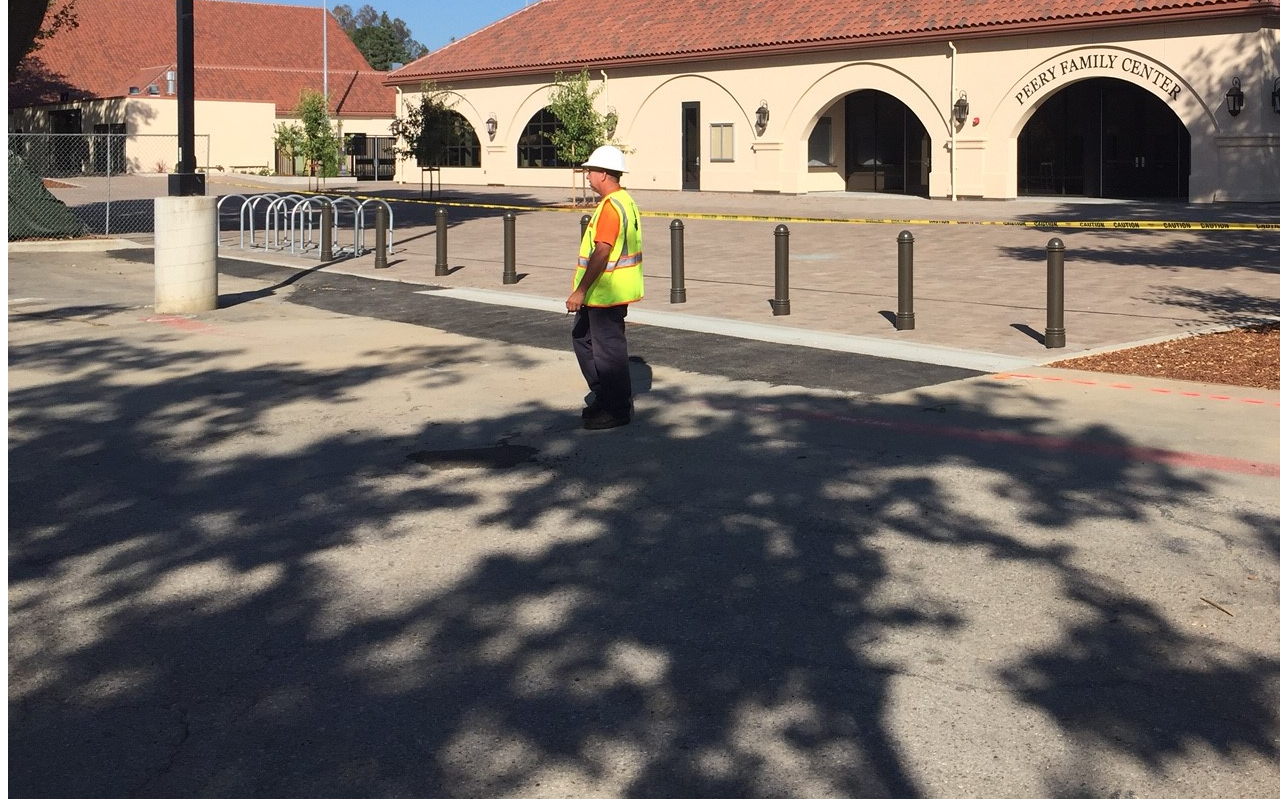
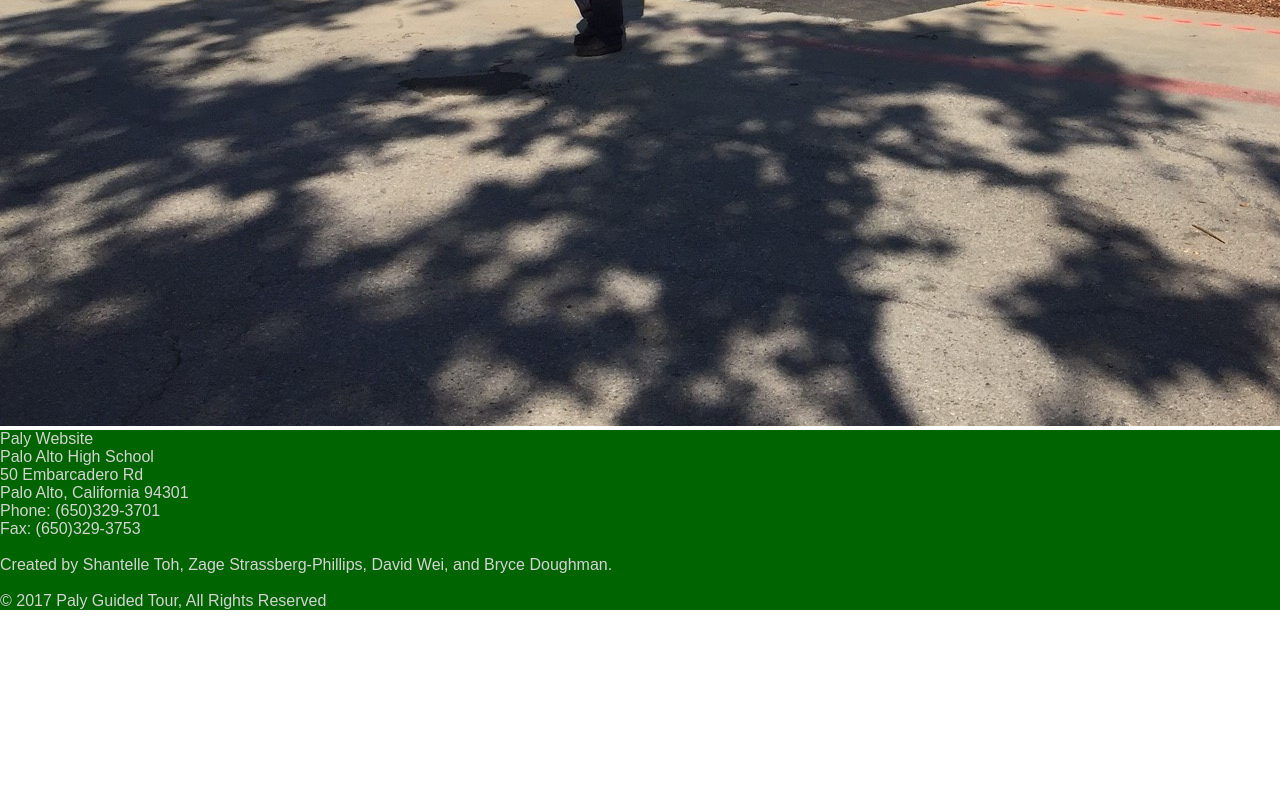
Before and after one commit to doughbryce/palyguidedtours, a plain HTML site: page index.html in a window 1280 px wide. Shown: the part 2000-2800 px from the top of the page. After the commit the page ends 2610 px from the top, so only its background shows below. Drawn offline with Linux system fonts and the light colour scheme.

Commit message:
Add files via upload

```diff
--- a/index.html
+++ b/index.html
@@ -3,14 +3,13 @@
 <head>
   <title>Paly Guided Tour</title>
   <link rel="stylesheet" type="text/css" href="styles.css">
+  <link href="https://fonts.googleapis.com/css?family=Roboto" rel="stylesheet">
 </head>
 <body>
   <header>
+    <img id="paly-logo" src="http://static1.squarespace.com/static/55d60ea5e4b031fccbb602fc/t/594e05be86e6c0244280f279/1507257329770/?format=1500w">
     <h1>PALY GUIDED TOUR</h1>
-    <img id="paly-logo" src="http://static1.squarespace.com/static/55d60ea5e4b031fccbb602fc/t/594e05be86e6c0244280f279/1507257329770/?format=1500w">
-    <img src="images/paly_campus_map.png">
-    <img src="images/peery_center_map.png">
-    <img src="images/bell_schedule.png">
+    <a href="other.html">Campus map, Peery Map, Bell Schedule, etc.</a>
   </header>
 
   <section>
@@ -28,23 +27,25 @@
     <img src="images/gym.jpg">
   </section>
 
-  <footer>
+  <footer id="footer">
     <!-- paly info -->
-    <section>
+    <div>
       <a href="http://www.paly.net/">Paly Website</a><br>
       Palo Alto High School<br>
       50 Embarcadero Rd<br>
       Palo Alto, California 94301<br>
       Phone: (650)329-3701<br>
       Fax: (650)329-3753
-    </section>
+    </div>
+    <br>
     <!-- created by -->
-    <section>
+    <div>
       Created by Shantelle Toh, Zage Strassberg-Phillips, David Wei, and Bryce Doughman.
-    </section>
-    <section>
+    </div>
+    <br>
+    <div>
       &copy; 2017 Paly Guided Tour, All Rights Reserved
-    </section>
+    </div>
 
  </footer>
 </body>
--- a/styles.css
+++ b/styles.css
@@ -0,0 +1,36 @@
+*, html {
+	margin: 0;
+	padding: 0;
+}
+
+header {
+	padding-top: 30px;
+}
+
+body {
+	font-family: 'Arial', sans-serif;
+}
+
+h1, h2 {
+	text-align: center;
+	color: #2C551C;
+}
+
+#paly-logo {
+	width: 50px;
+}
+
+footer {
+	background: darkgreen;
+	color: lightgray;
+}
+
+a {
+	color: lightgray;
+	text-decoration: none;
+}
+
+a:hover {
+	background-color: lightgray;
+	color: darkgreen;
+}
```
Also changed, not shown: other.html (added, +11 -0 lines), README.txt.
